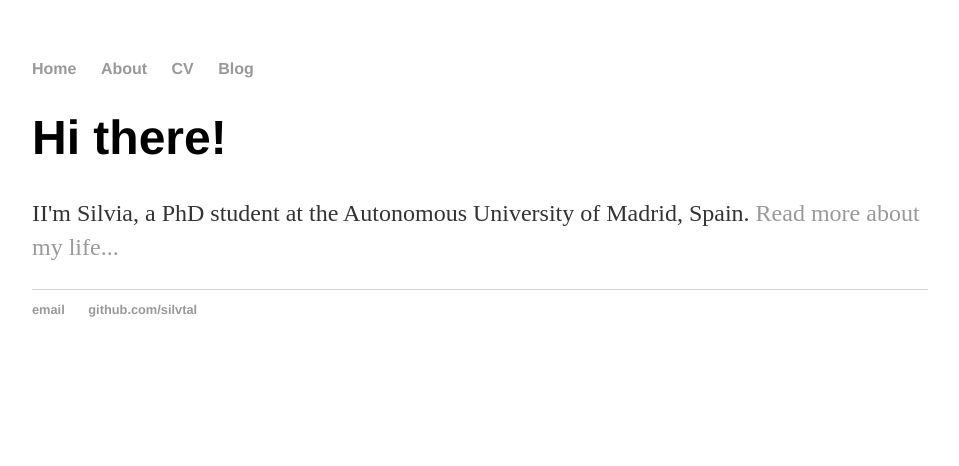
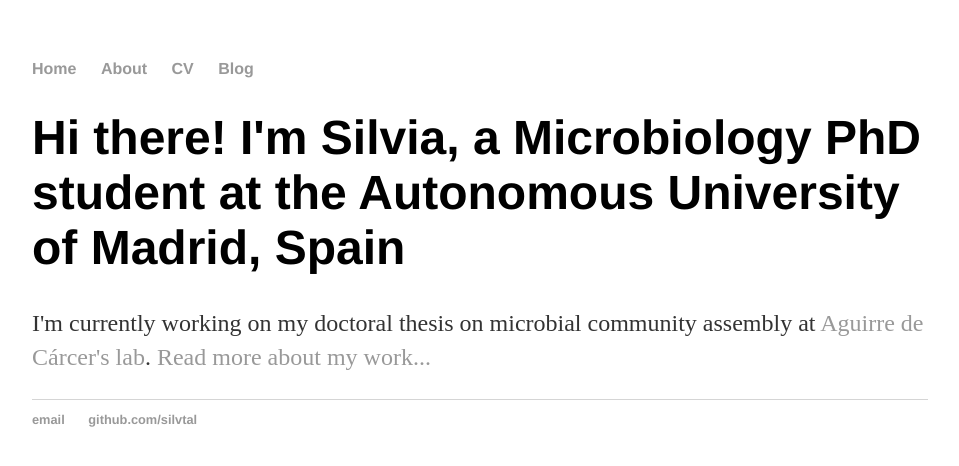
Before and after one commit to silvtal/silvtal.github.io, a Jekyll site: the page built from index.html, in a window 1280 px wide. Shown: the top 466 px of the page, without its empty margins (160-1119 px from the left). Built offline with Jekyll 4.4.1, drawn with Linux system fonts in a browser that asks for light colours.

Commit message:
fix default.html

```diff
--- a/_layouts/default.html
+++ b/_layouts/default.html
@@ -15,10 +15,7 @@
     		</ul>
 		</nav>
 		<div class="container">
-    		<div class="blurb">
-        		<h1>Hi there!</h1>
-				<p>II'm Silvia, a PhD student at the Autonomous University of Madrid, Spain. <a href="/about">Read more about my life...</a></p>
-    		</div><!-- /.blurb -->
+                {{ content }}
 		</div><!-- /.container -->
 		<footer>
     		<ul>
--- a/index.html
+++ b/index.html
@@ -3,6 +3,6 @@
 title: Silvia Talavera
 ---
 <div class="blurb">
-	<h1>Hi there! I'm Silvia Talavera, a PhD student at the Autonomous University of Madrid, Spain</h1>
+	<h1>Hi there! I'm Silvia, a Microbiology PhD student at the Autonomous University of Madrid, Spain</h1>
 	<p>I'm currently working on my doctoral thesis on microbial community assembly at <a href="https://aguirredecarcerlab96.webnode.es/home2/">Aguirre de Cárcer's lab</a>. <a href="/about">Read more about my work...</a></p>
 </div><!-- /.blurb -->
```
Also changed, not shown: other parts of _layouts/default.html (+1 -1 lines).
